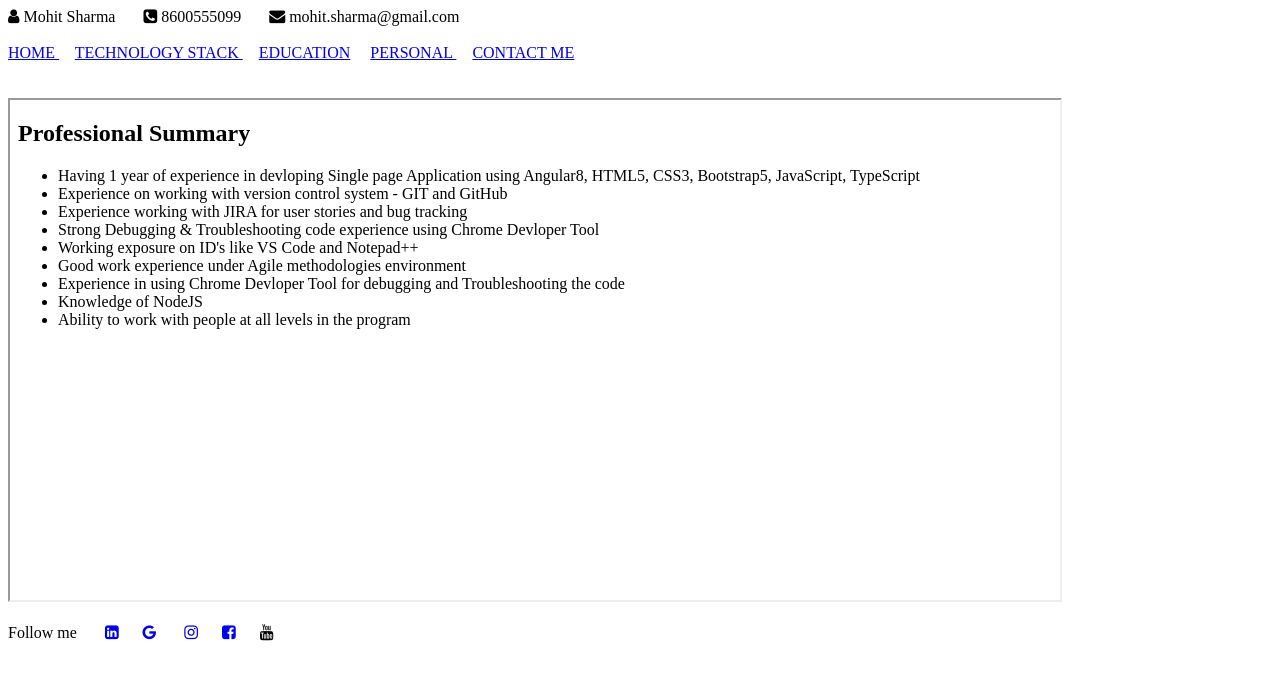
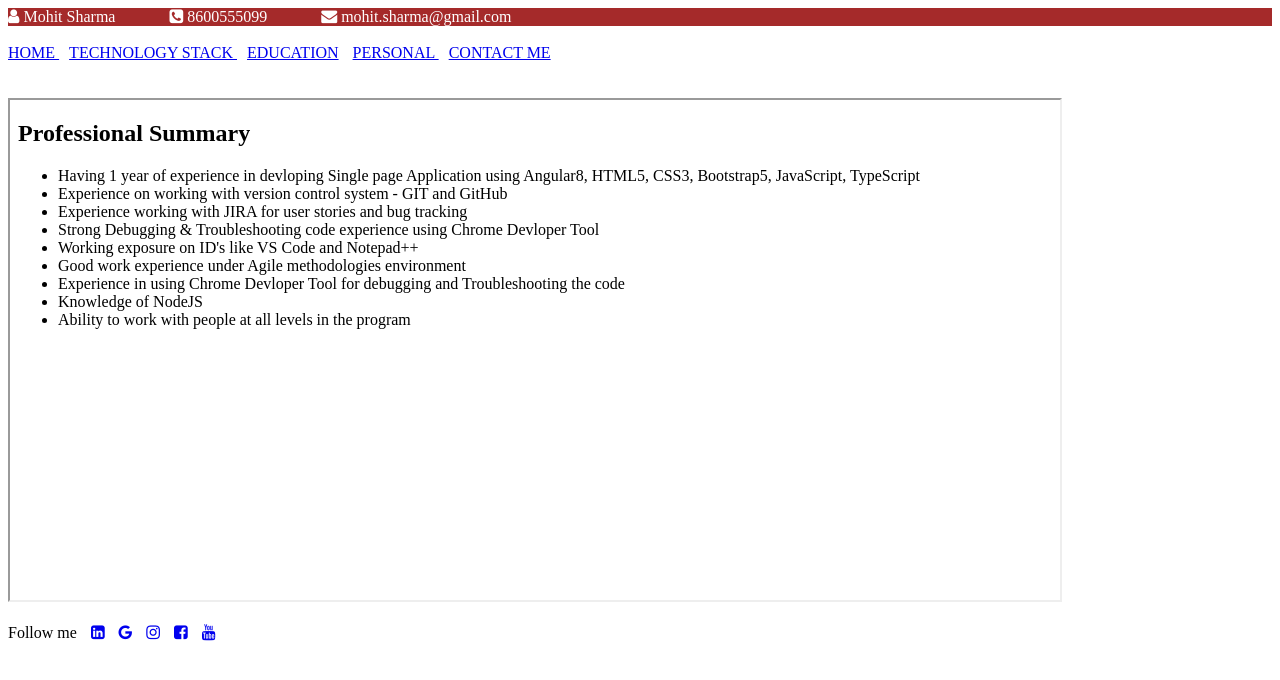
Before and after one commit to shwetapise9292/my_profile, a plain HTML site: page index.html in a window 1280 px wide. Drawn offline with Linux system fonts and the light colour scheme.

Commit message:
Removed &nbsp and used margin
Removed &nbsp and used margin

```diff
--- a/index.html
+++ b/index.html
@@ -4,14 +4,29 @@
         <title> Index Page </title>
         <!-- CDN Link -->
         <link rel="stylesheet" href="https://cdnjs.cloudflare.com/ajax/libs/font-awesome/4.7.0/css/font-awesome.min.css">
+        <style>
+             header{
+                color: white;
+                background-color: brown;
+            }
+            #username, #mobile{
+                margin-right: 50px;
+            }
+            #home, #techno, #education, #personal{
+                margin-right: 10px;
+            }
+            #followme, #linkedin, #google, #instagram, #facebook{
+                margin-right: 10px;
+            }
+        </style>
     </head>
     <body>
         <header>
             <i class="fa fa-user" aria-hidden="true"></i>
-            <span> Mohit Sharma </span> &nbsp; &nbsp; &nbsp;
+            <span id="username"> Mohit Sharma </span>
 
             <i class="fa fa-phone-square" aria-hidden="true"></i>
-            <span> 8600555099 </span> &nbsp; &nbsp; &nbsp;
+            <span id="mobile"> 8600555099 </span>
 
             <i class="fa fa-envelope" aria-hidden="true"></i>
             <span> mohit.sharma@gmail.com </span>
@@ -21,10 +36,10 @@
         <br>
 
         <nav>
-            <a href="home.html" target="frame"> HOME </a> &nbsp; &nbsp;
-            <a href="techStack.html" target="frame"> TECHNOLOGY STACK </a> &nbsp; &nbsp;
-            <a href="education.html" target="frame"> EDUCATION</a> &nbsp; &nbsp;
-            <a href="personal.html" target="frame"> PERSONAL </a> &nbsp; &nbsp;
+            <a href="home.html" target="frame" id="home"> HOME </a>
+            <a href="techStack.html" target="frame" id="techno"> TECHNOLOGY STACK </a>
+            <a href="education.html" target="frame" id="education"> EDUCATION</a>
+            <a href="personal.html" target="frame" id="personal"> PERSONAL </a>
             <a href="contactus.html" target="frame"> CONTACT ME </a>
         </nav>
 
@@ -35,16 +50,16 @@
         <br>
         <br>
 
-        <span> Follow me </span> &nbsp; &nbsp; &nbsp;
+        <span id="followme"> Follow me </span>
 
-        <a href="https://in.linkedin.com/" target="_blank"> <i class="fa fa-linkedin-square" aria-hidden="true"></i></a>&nbsp; &nbsp; &nbsp;
+        <a href="https://in.linkedin.com/" target="_blank" id="linkedin"> <i class="fa fa-linkedin-square" aria-hidden="true"></i></a>
 
-        <a href="https://www.google.com/" target="_blank"> <i class="fa fa-google" aria-hidden="true"></i></a> &nbsp; &nbsp; &nbsp;
+        <a href="https://www.google.com/" target="_blank" id="google"> <i class="fa fa-google" aria-hidden="true"></i></a>
 
-        <a href="https://www.instagram.com/" target="blank"> <i class="fa fa-instagram" aria-hidden="true"></i></a>&nbsp; &nbsp; &nbsp;
+        <a href="https://www.instagram.com/" target="blank" id="instagram"> <i class="fa fa-instagram" aria-hidden="true"></i></a>
 
-        <a href="https://www.facebook.com/" target="_blank"> <i class="fa fa-facebook-square" aria-hidden="true"></i></a>&nbsp; &nbsp; &nbsp;
+        <a href="https://www.facebook.com/" target="_blank" id="facebook"> <i class="fa fa-facebook-square" aria-hidden="true"></i></a>
 
-        <i class="fa fa-youtube" aria-hidden="true"></i>
+        <a href="https://www.youtube.com/" target="_blank"><i class="fa fa-youtube" aria-hidden="true"></i></a>
     </body>
 </html>
```
